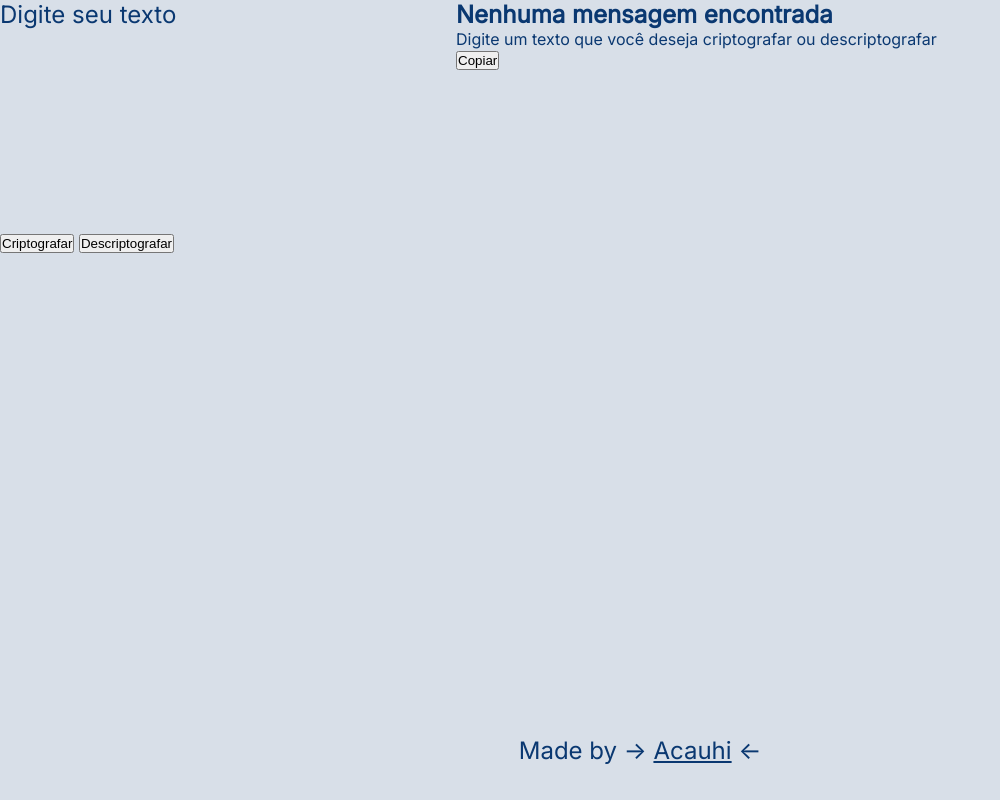
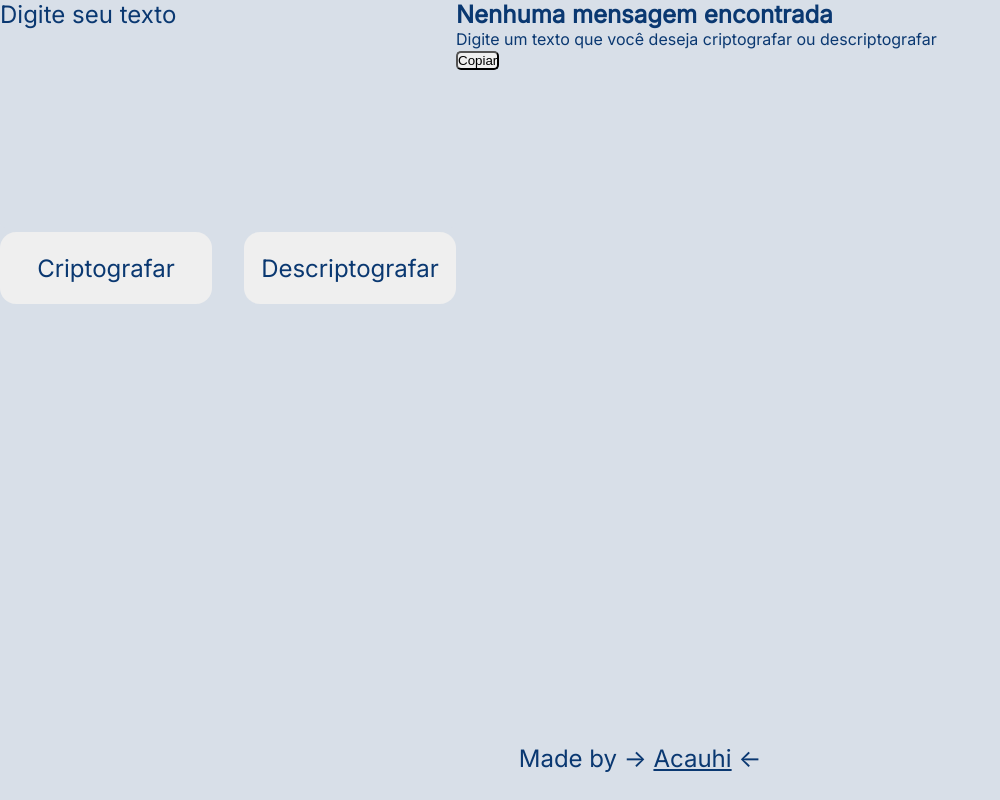
Before and after one commit to Acauhi99/encryptor, a plain HTML site: page index.html in a window 1280 px wide. Shown: the whole page, without its empty margins (0-1000 px from the left). Drawn offline with Linux system fonts and the light colour scheme.

Commit message:
update css button textarea

```diff
--- a/css/style.css
+++ b/css/style.css
@@ -1,11 +1,11 @@
-@import url('https://fonts.googleapis.com/css2?family=Inter&display=swap');
+@import url("https://fonts.googleapis.com/css2?family=Inter&display=swap");
 
 :root {
-  --main-color:  #D8DFE8;
-  --second-color: #0A3871;
-  --third-color: #FFFFFF;
+  --main-color: #d8dfe8;
+  --second-color: #0a3871;
+  --third-color: #ffffff;
 
-  --primary-font: 'Inter', sans-serif;
+  --primary-font: "Inter", sans-serif;
 }
 
 * {
@@ -20,6 +20,12 @@ body {
   background-color: var(--main-color);
   color: var(--second-color);
   font-family: var(--primary-font);
+}
+
+input,
+textarea,
+button {
+  border-radius: 5px;
 }
 
 .text__input {
@@ -42,10 +48,47 @@ body {
   height: 90vh;
 }
 
+.content__buttons {
+  display: flex;
+  align-items: center;
+  justify-content: space-between;
+  gap: 2rem;
+}
+
+.button__encrypt {
+  display: flex;
+  justify-content: center;
+  gap: 16px;
+  width: 50%;
+  text-align: center;
+  border-radius: 16px;
+  font-size: 1.5rem;
+  font-family: var(--primary-font);
+  padding: 21.5px 0;
+  text-decoration: none;
+  color: var(--second-color);
+  border: 2px solid var(--cor-terciaria);
+}
+
+.button__decrypt {
+  display: flex;
+  justify-content: center;
+  gap: 16px;
+  width: 50%;
+  text-align: center;
+  border-radius: 16px;
+  font-size: 1.5rem;
+  font-family: var(--primary-font);
+  padding: 21.5px 0;
+  text-decoration: none;
+  color: var(--second-color);
+  border: 2px solid var(--cor-terciaria);
+}
+
 .baseboard {
   color: var(--second-color);
   background-color: var(--main-color);
-  padding: 16px;
+  padding: 1.5rem 1.5rem 1.7rem 1.5rem;
   text-align: center;
   font-family: var(--primary-font);
   font-size: 1.5rem;
```
